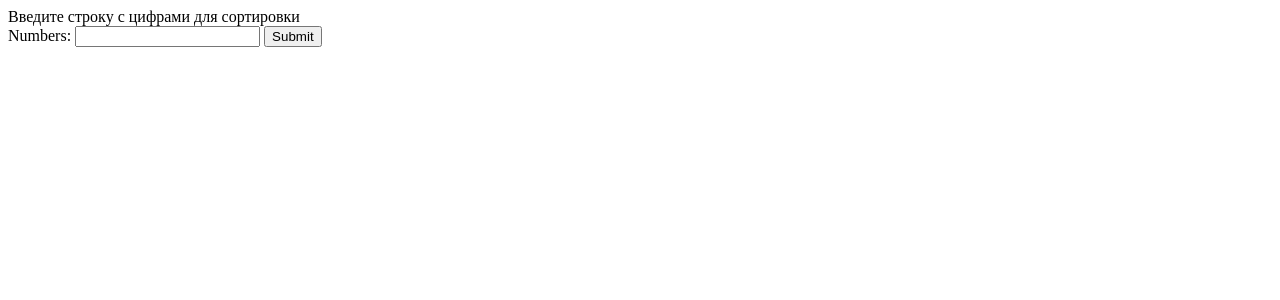
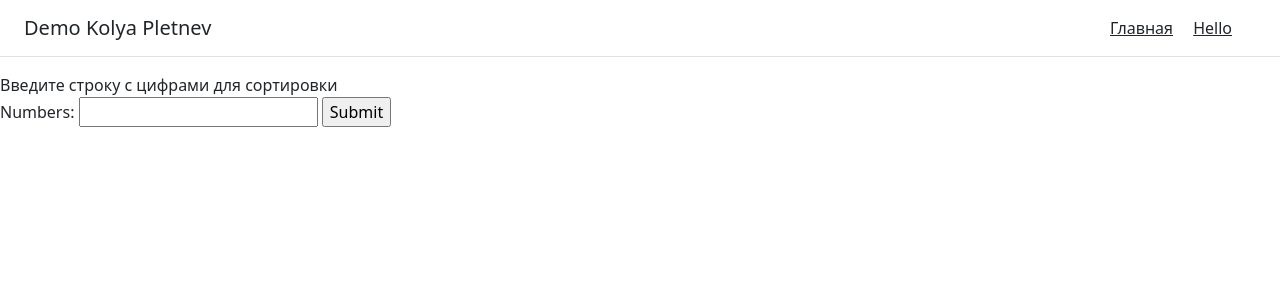
Before and after one commit to Alexandr-Pletnev/python-kolya, a Flask app: page / in a window 1280 px wide. Shown: the top 300 px of the page. Run offline with Flask 2, Linux system fonts and the light colour scheme.

Commit message:
Add header to html

```diff
--- a/templates/base.html
+++ b/templates/base.html
@@ -3,9 +3,20 @@
 <head>
     <meta charset="UTF-8">
     <title>{% block pageTitle %} -- {% endblock %}</title>
+    <link rel="stylesheet" href="https://cdn.jsdelivr.net/npm/bootstrap@5.1.3/dist/css/bootstrap.min.css">
 </head>
 <body>
-    {% block content %}
-	{% endblock %}
+
+<div class="d-flex flex-column flex-md-row align-items-center p-3 px-md-4 mb-3 bg-white border-bottom box-shadow">
+    <h5 class="my-0 me-md-auto font-weight-normal">Demo Kolya Pletnev</h5>
+    <nav class="my-2 my-md-0 me-md-3">
+        <a class="p-2 text-dark" href="/">Главная</a>
+        <a class="p-2 text-dark" href="/hello">Hello</a>
+    </nav>
+</div>
+{% block content %}
+{% endblock %}
 </body>
+<script src="https://cdn.jsdelivr.net/npm/bootstrap@5.1.3/dist/js/bootstrap.min.js"  crossorigin="anonymous"></script>
+<script src="https://cdn.jsdelivr.net/npm/bootstrap@5.1.3/dist/js/bootstrap.bundle.min.js"  crossorigin="anonymous"></script>
 </html>
```
